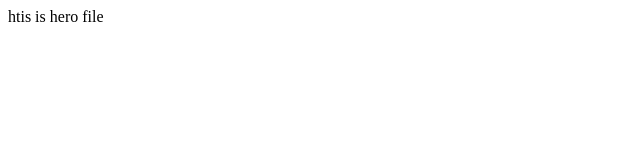
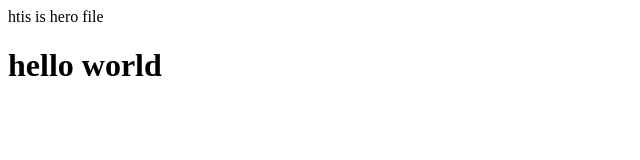
Before and after one commit to jsjunayet/AzirVaiPractices, a plain HTML site: page hero.html in a window 1280 px wide. Shown: the whole page, without its empty margins (0-640 px from the left). Drawn offline with Linux system fonts and the light colour scheme.

Commit message:
update code

```diff
--- a/hero.html
+++ b/hero.html
@@ -7,5 +7,6 @@
 </head>
 <body>
     htis is hero file
+    <h1>hello world</h1>
 </body>
 </html>
--- /dev/null
+++ b/js.js
@@ -0,0 +1,2 @@
+
+console.log(Array.isArray(array));
```
